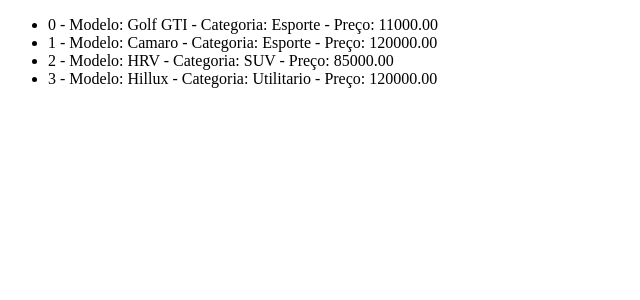
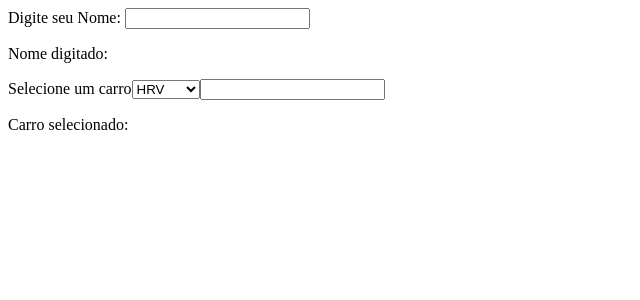
Before and after one commit to AndreyODev/curso-dev-web, a React (Vite) app in the folder react/vite/App1/: page / in a window 1280 px wide. Shown: the top 300 px of the page, without its empty margins (0-640 px from the left). Built offline with nearby package versions, Linux system fonts and the light colour scheme.

Commit message:
feat: adiciona aula 15 sobre manipulação de formulário

```diff
--- a/react/vite/App1/src/App.jsx
+++ b/react/vite/App1/src/App.jsx
@@ -1,44 +1,75 @@
-// Aula 13 - Manipulando lista (array), usando o método map
+// Aula 14 - Manipulando elementos de formulário
+import { useState } from "react";
+
 export default function App() {
-  //   const carros = ["HRV", "Golf", "BMW", "Focus", "Cruze", "Argo"];
-  const carros = [
-    {
-      categoria: "Esporte",
-      preco: "11000.00",
-      modelo: "Golf GTI",
-    },
-    {
-      categoria: "Esporte",
-      preco: "120000.00",
-      modelo: "Camaro",
-    },
-    {
-      categoria: "SUV",
-      preco: "85000.00",
-      modelo: "HRV",
-    },
-    {
-      categoria: "Utilitario",
-      preco: "120000.00",
-      modelo: "Hillux",
-    },
-  ];
-  const listaCarros = carros.map((carro, indice, array) => {
-    return (
-      /* <p>{JSON.stringify(carro)}</p> */
-      <li key={indice}>
-        {indice} - Modelo: {carro.modelo} - Categoria: {carro.categoria} - Preço: {carro.preco}
-      </li>
-    );
-  });
+  const [nome, setNome] = useState("");
+  const [carro, setCarro] = useState("");
 
+  const handleChange = (e) => {
+    setNome(e.target.value);
+  };
   return (
     <>
-      {/* <ul>{listaCarros[0]}</ul> */}
-      <ul>{listaCarros}</ul>
+      <label> Digite seu Nome: </label>
+      <input type="text" name="fnome" value={nome} onChange={(e) => handleChange(e)} />
+
+      <p>Nome digitado: {nome}</p>
+
+      <label>Selecione um carro</label>
+      <select value={carro} onChange={(e) => setCarro(e.target.value)}>
+        <option value="HRV">HRV</option>
+        <option value="GOLF">GOLF</option>
+        <option value="CRUZE">CRUZE</option>
+        <option value="Argo">Argo</option>
+      </select>
+      <input type="text" name="fcarro" value={carro} onChange={(e) => setCarro(e.target.value)} />
+
+      <p>Carro selecionado: {carro}</p>
     </>
   );
 }
+
+// Aula 13 - Manipulando lista (array), usando o método map
+//export default function App() {
+//   const carros = ["HRV", "Golf", "BMW", "Focus", "Cruze", "Argo"];
+//   const carros = [
+//     {
+//       categoria: "Esporte",
+//       preco: "11000.00",
+//       modelo: "Golf GTI",
+//     },
+//     {
+//       categoria: "Esporte",
+//       preco: "120000.00",
+//       modelo: "Camaro",
+//     },
+//     {
+//       categoria: "SUV",
+//       preco: "85000.00",
+//       modelo: "HRV",
+//     },
+//     {
+//       categoria: "Utilitario",
+//       preco: "120000.00",
+//       modelo: "Hillux",
+//     },
+//   ];
+//   const listaCarros = carros.map((carro, indice, array) => {
+//     return (
+//       /* <p>{JSON.stringify(carro)}</p> */
+//       <li key={indice}>
+//         {indice} - Modelo: {carro.modelo} - Categoria: {carro.categoria} - Preço: {carro.preco}
+//       </li>
+//     );
+//   });
+
+//   return (
+//     <>
+//       {/* <ul>{listaCarros[0]}</ul> */}
+//       <ul>{listaCarros}</ul>
+//     </>
+//   );
+// }
 
 // Aula 12 - Renderização condicional
 // import { useState } from "react";
```
